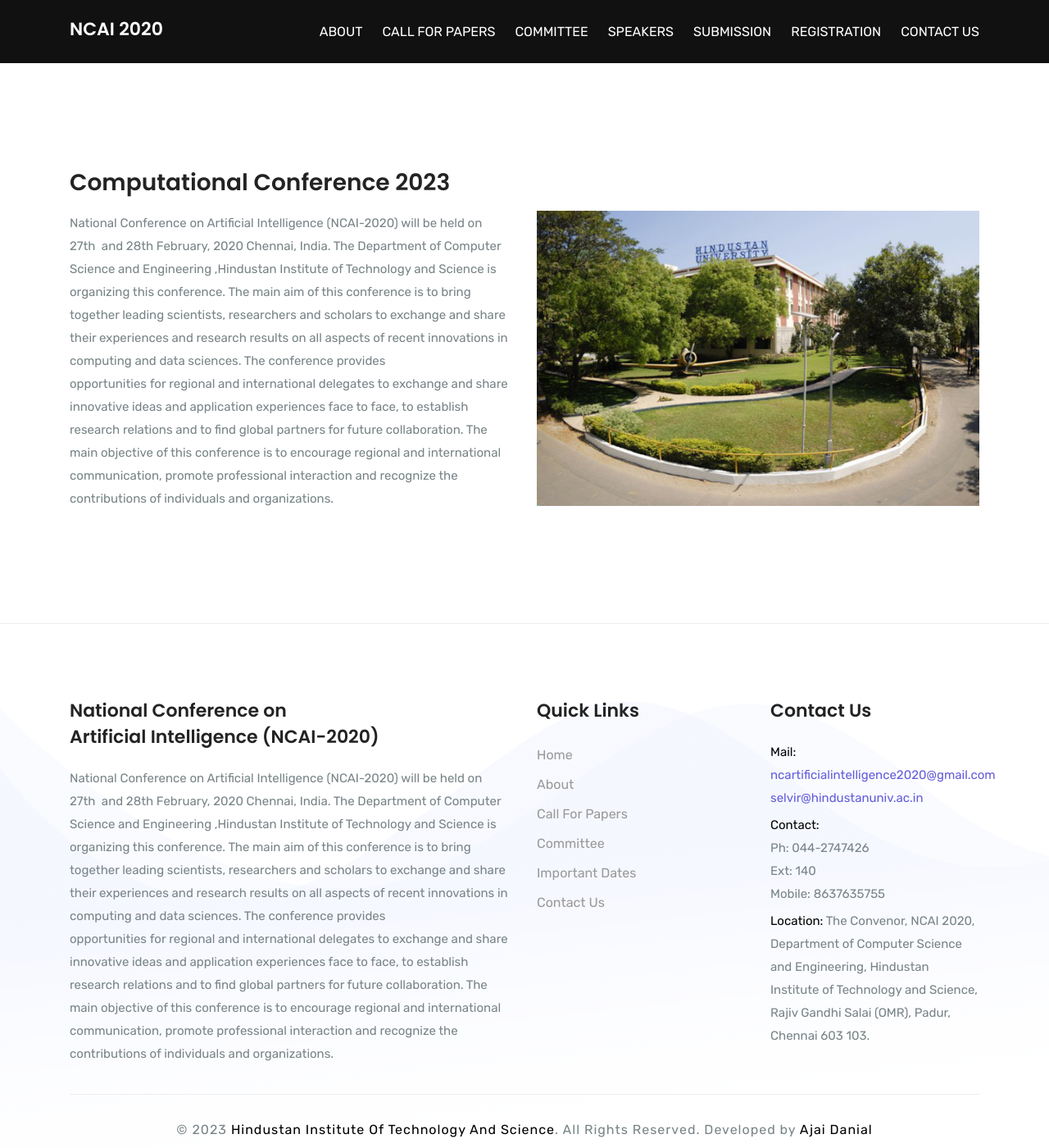
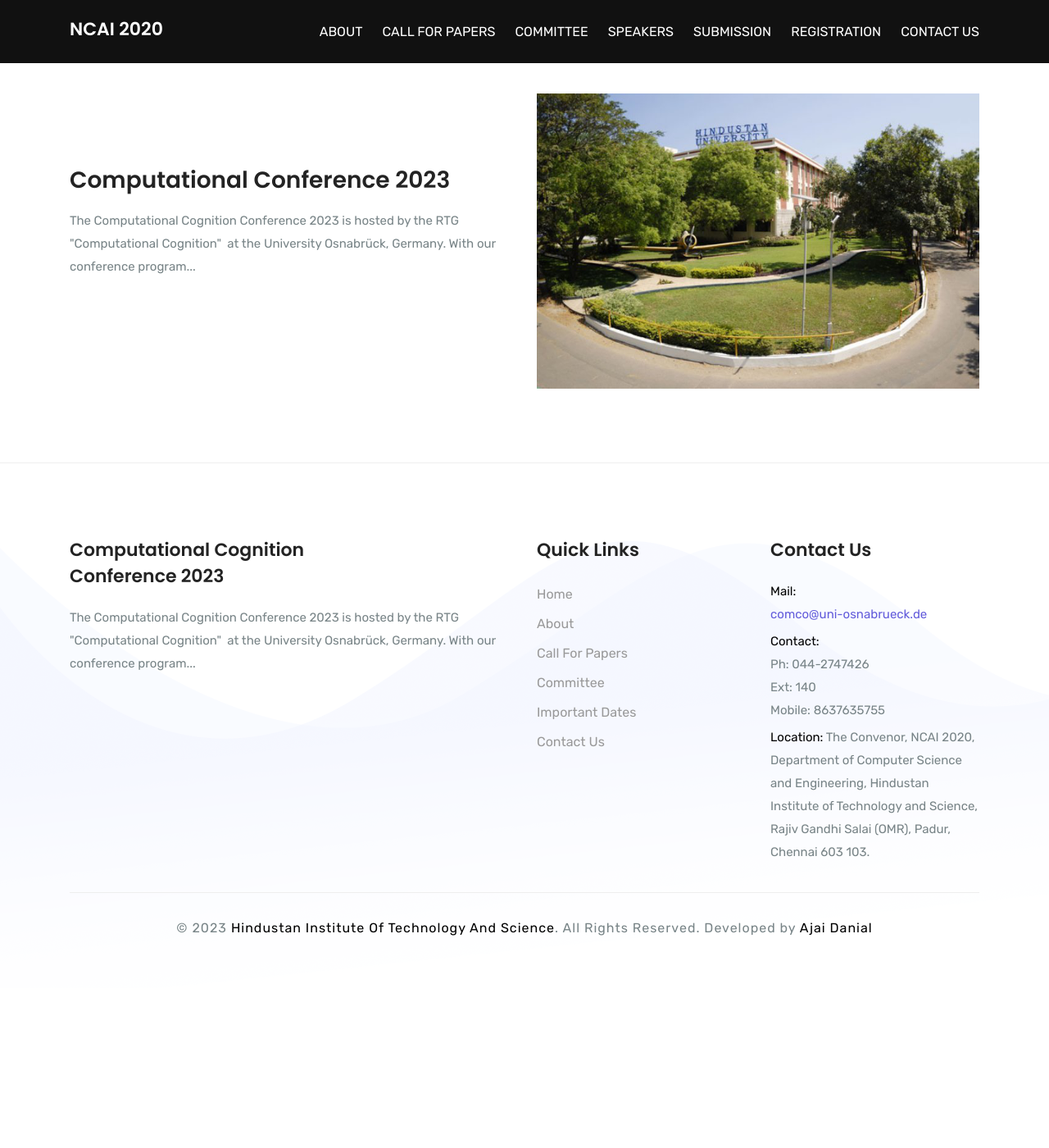
Before and after one commit to comco23/comco23.github.io, a Jekyll site: the page built from about.html, in a window 1280 px wide and 1400 px high, scrolled down 2200 px. Shown: the whole window at 82% size. Built offline with Jekyll 4.4.1, drawn with Linux system fonts in a browser that asks for light colours; after the commit the page ends 3405 px from its top, so only the background shows below that; some of the changed text lies outside the part shown.

Commit message:
made some changes

```diff
--- a/_config.yml
+++ b/_config.yml
@@ -1,7 +1,7 @@
 title: Comco 2023
 big_title: Computational Conference 2023
-email: ncartificialintelligence2020@gmaiI.com
-date: 27<sup>th</sup> - 28<sup>th</sup>, February, 2020
+email: comco@uni-osnabrueck.de
+date: 9<sup>th</sup> - 10<sup>th</sup>, February, 2023
 date1: 01<sup>th</sup> Feb 2019
 date2: 10<sup>th</sup> Feb 2019
 date3: 15<sup>th</sup> Feb 2019
@@ -14,18 +14,9 @@ mobile: +91 8637635755
 keywords: conference
 address: The Convenor, NCAI 2020, Department of Computer Science and Engineering, Hindustan Institute of Technology and Science, Rajiv Gandhi Salai (OMR), Padur, Chennai 603 103.
 description: >-
-    National Conference on Artificial Intelligence (NCAI-2020) will be held on 27th
-    and 28th February, 2020 Chennai, India. The Department of Computer Science and
-    Engineering ,Hindustan Institute of Technology and Science is organizing this
-    conference. The main aim of this conference is to bring together leading scientists,
-    researchers and scholars to exchange and share their experiences and research
-    results on all aspects of recent innovations in computing and data sciences.
-    The conference provides opportunities for regional and international delegates
-    to exchange and share innovative ideas and application experiences face to face,
-    to establish research relations and to find global partners for future collaboration.
-    The main objective of this conference is to encourage regional and international
-    communication, promote professional interaction and recognize the contributions of
-    individuals and organizations.
+    The Computational Cognition Conference 2023 is hosted by the RTG "Computational Cognition"
+    at the University Osnabrück, Germany. With our conference program...
+
 about_hits: >-
     Hindustan College of Engineering, started in the year 1985, was conferred the
     "University Status" by University Grants Commission (UGC), Government of India,
@@ -51,19 +42,7 @@ about_hits: >-
     etc. It has students and faculty exchange programs with leading international
     universities. The university has also has received numerous accolades and awards over the years.
 about_cse: >-
-    The Department will aim to equip the students with
-    the ability and skills to analyze, design and develop
-    computer systems and their applications, with a curriculum
-    that has a balanced emphasis on theory, practical and projects.
-    The department is accredited by Nation Board of Accreditation (NBA)
-    for the period of 3 years. The department has MoUs with leading IT
-    Industries like NVIDIA, IBM and Dell-EMC. The department conducts
-    subjects with more of hands-on sessions and encourages students to
-    take up MOOC based online courses in NPTEL, IITBombayX, Coursera,
-    Udacity and edX..The school conducts various activities under the
-    banner of various professional bodies like IEEE, ACM, CSI, IET etc.
-    The Students Association has hosted several symposiums, seminars
-    and guest lecture from eminent organizations.
+    insert text here..
 baseurl: "" # the subpath of your site, e.g. /blog
 url: "" # the base hostname & protocol for your site, e.g. http://example.com
 twitter_username: jekyllrb
--- a/_includes/footer.html
+++ b/_includes/footer.html
@@ -4,8 +4,8 @@
 			<div class="col-lg-6 col-md-12">
 				<div class="footer-widget footer-link">
 					<h4>
-						National Conference on<br />
-						Artificial Intelligence (NCAI-2020)
+						Computational Cognition<br />
+						Conference 2023
 					</h4>
 					<p>
 						{{ site.description }}
@@ -31,8 +31,7 @@
 					<h4>Contact Us</h4>
 					<p class="mail">
 						<span>Mail:</span> <br />
-						ncartificialintelligence2020@gmail.com<br />
-						selvir@hindustanuniv.ac.in
+						comco@uni-osnabrueck.de<br />
 					</p>
 					<p>
 						<span>Contact: </span> <br />
--- a/about.html
+++ b/about.html
@@ -15,7 +15,7 @@ permalink: /about
 	<div class="container">
 		<div class="row align-items-center">
 			<div class="col-lg-6 col-sm-12 col-md-8 mb-4">
-				<h3 class="mb-3">Hindustan Institute Of Technology And Science</h3>
+				<h3 class="mb-3">Research Training Group Computational Cognition</h3>
 				<p class="mb-4">{{ site.about_hits }}</p>
 			</div>
 
```
Also changed, not shown: _includes/sections/fee.html (deleted, +0 -103 lines), assets/img/banner/bg-2.jpg, 4 other files.
